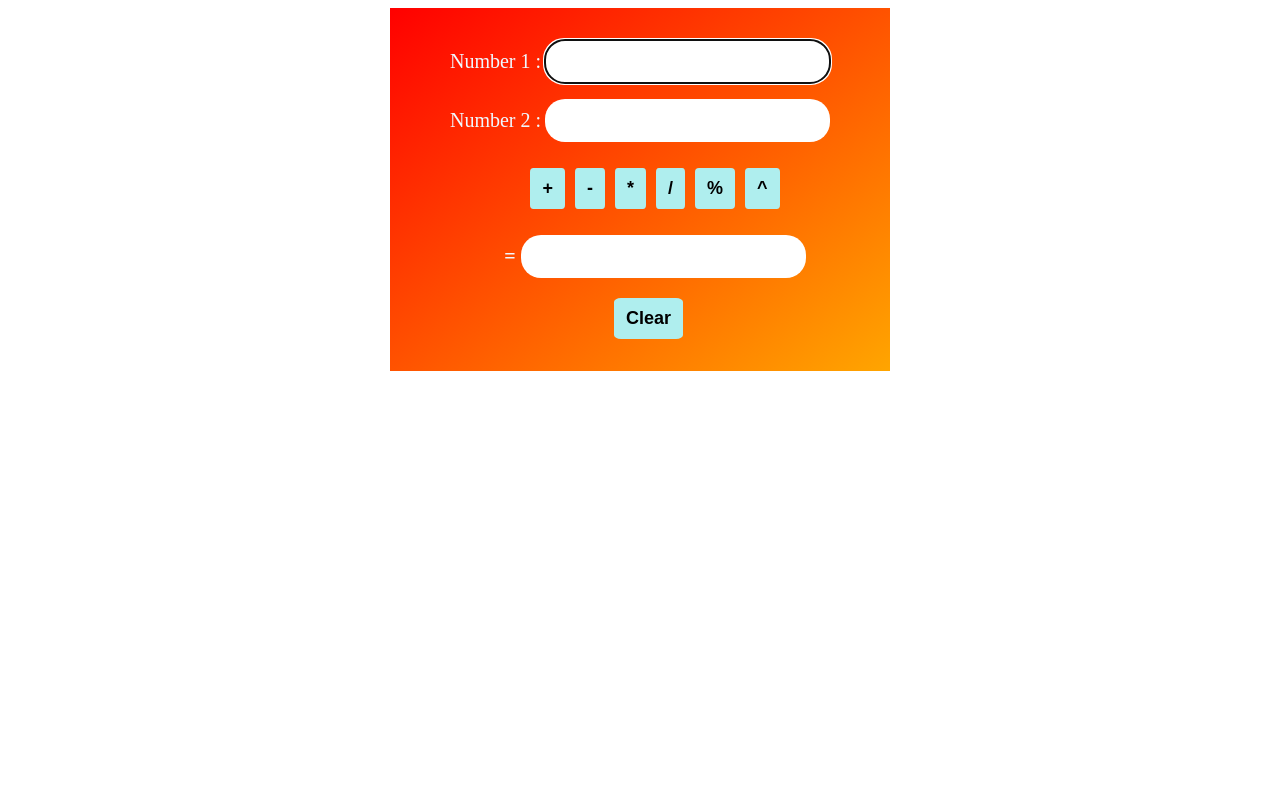
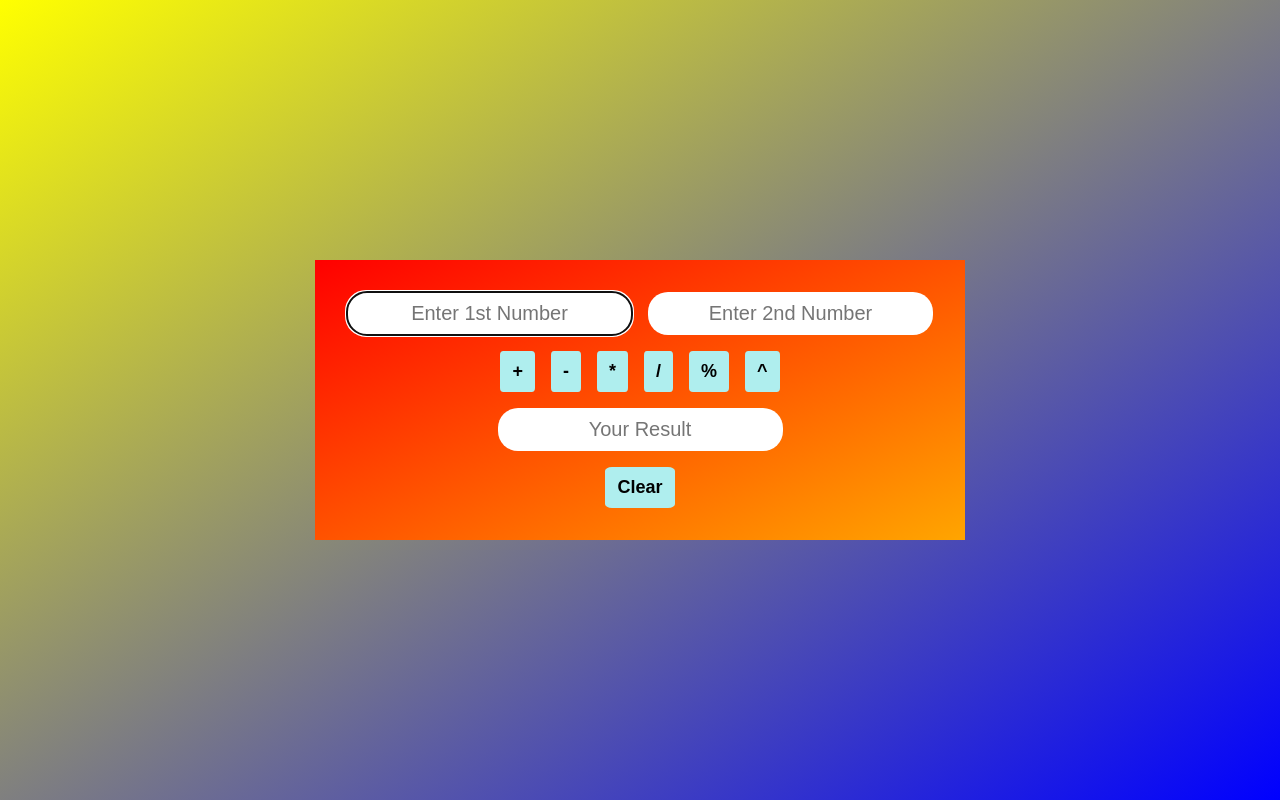
Before and after one commit to Anvesh183/wafercrafts, a plain HTML site: page practice/calculator/index.html in a window 1280 px wide. Drawn offline with Linux system fonts and the light colour scheme.

Commit message:
Second Commit

```diff
--- a/practice/calculator/index.css
+++ b/practice/calculator/index.css
@@ -1,16 +1,32 @@
 * {
+  margin: 0;
+  padding: 0;
   box-sizing: border-box;
 }
 
+body {
+  background-image: linear-gradient(to right bottom, yellow, blue);
+  background-repeat: no-repeat;
+  background-position: center;
+  background-size: cover;
+  height: 100vh;
+  display: flex;
+  justify-content: center;
+  align-items: center;
+}
+
 .calculator {
-  max-width: 500px;
-  margin: 0 auto;
+  max-width: 300px;
   background-image: linear-gradient(to right bottom, red, orange);
   padding: 2rem;
 }
 
 .number {
-  text-align: center;
+  /* display: flex;
+  justify-content: center; */
+  display: grid;
+  grid-template-columns: 1fr;
+  justify-content: center;
   margin-bottom: 1rem;
 }
 
@@ -30,16 +46,14 @@ input[type="text"] {
 .btns {
   display: flex;
   align-items: center;
-  justify-content: center;
+  justify-content: space-between;
   text-align: center;
-  margin: 0 0 1rem 40px;
 }
 
 button {
   font-size: 18px;
   font-weight: 700;
   padding: 10px 12px;
-  margin: 10px 10px 10px 0;
   border: none;
   background-color: paleturquoise;
   border-radius: 10%;
@@ -52,8 +66,9 @@ button:hover {
 }
 
 .result {
-  text-align: center;
-  margin-left: 30px;
+  display: flex;
+  justify-content: center;
+  margin: 1rem 0;
 }
 
 .result label {
@@ -62,5 +77,38 @@ button:hover {
 }
 
 .clear {
-  margin: 20px 0 0 12rem;
+  display: flex;
+  justify-content: center;
 }
+
+@media (min-width: 700px) {
+  .calculator {
+    max-width: 1000px;
+  }
+
+  .btns {
+    justify-content: center;
+    column-gap: 1rem;
+  }
+
+  .input {
+    display: grid;
+    grid-template-columns: 1fr 1fr;
+    column-gap: 1rem;
+  }
+}
+
+@media (min-width: 100px) and (max-width: 300px) {
+  body {
+    background-image: none;
+  }
+
+  input[type="text"] {
+    width: 90%;
+  }
+
+  .input {
+    display: grid;
+    grid-template-columns: 1fr 1fr;
+  }
+}
--- a/practice/calculator/index.html
+++ b/practice/calculator/index.html
@@ -5,18 +5,31 @@
     <meta http-equiv="X-UA-Compatible" content="IE=edge" />
     <meta name="viewport" content="width=device-width, initial-scale=1.0" />
     <title>Calculator</title>
+    <link rel="icon" type="image/x-icon" href="./favicon.png" />
     <link rel="stylesheet" href="./index.css" />
     <script src="./index.js" defer></script>
   </head>
   <body>
+    <div class="calculator-container">
       <div class="calculator">
+        <div class="input">
           <div class="number">
-        <label for="num1">Number 1 :</label>
-        <input type="text" id="num1" autofocus required />
+            <input
+              type="text"
+              id="num1"
+              placeholder="Enter 1st Number"
+              autofocus
+              required
+            />
           </div>
           <div class="number">
-        <label for="num2">Number 2 :</label>
-        <input type="text" id="num2" required />
+            <input
+              type="text"
+              id="num2"
+              required
+              placeholder="Enter 2nd Number"
+            />
+          </div>
         </div>
         <div class="btns">
           <div><button id="sum">+</button></div>
@@ -27,10 +40,12 @@
           <div><button id="power">^</button></div>
         </div>
         <div class="result">
-        <label for="result">= </label>
-        <input type="text" id="result" />
+          <input type="text" id="result" placeholder="Your Result" />
         </div>
+        <div class="clear">
           <button class="clear" id="clear">Clear</button>
+        </div>
+      </div>
     </div>
   </body>
 </html>
```
Also changed, not shown: practice/calculator/favicon.png (added). Lines whose indentation alone changed are shown as unchanged.
